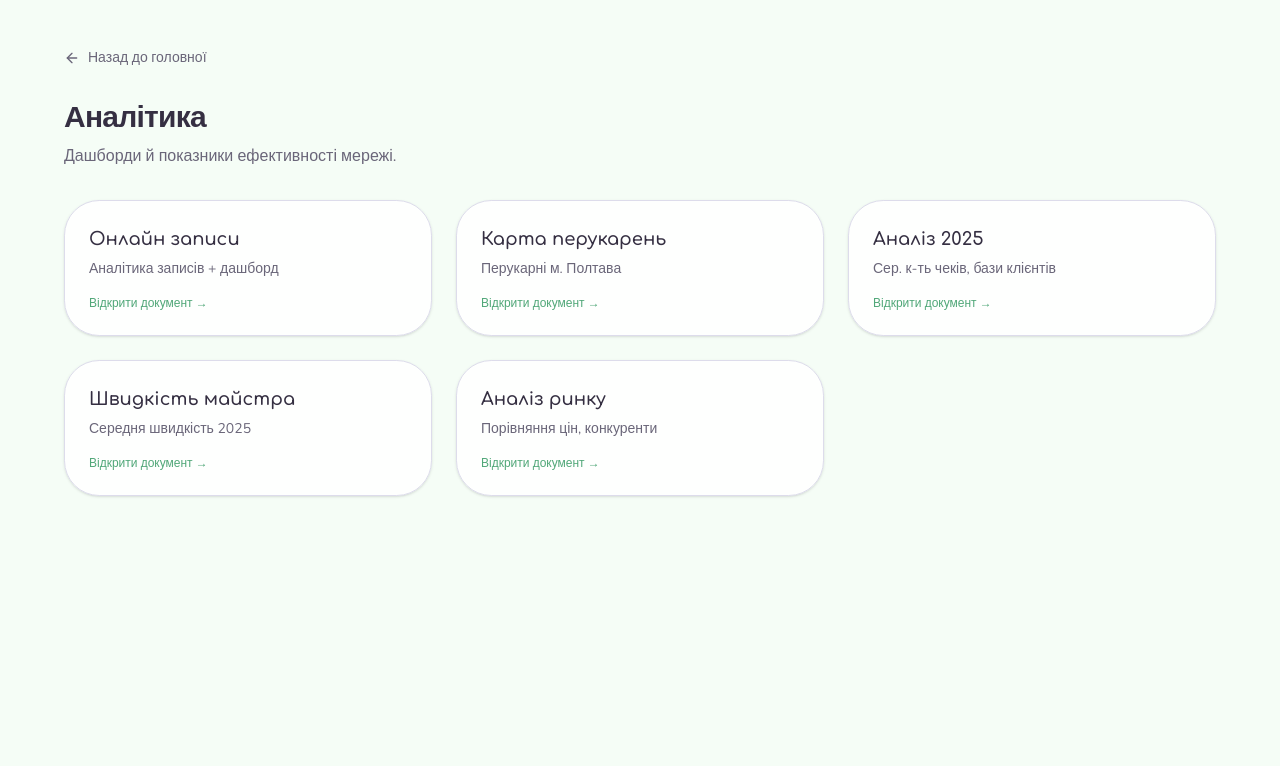
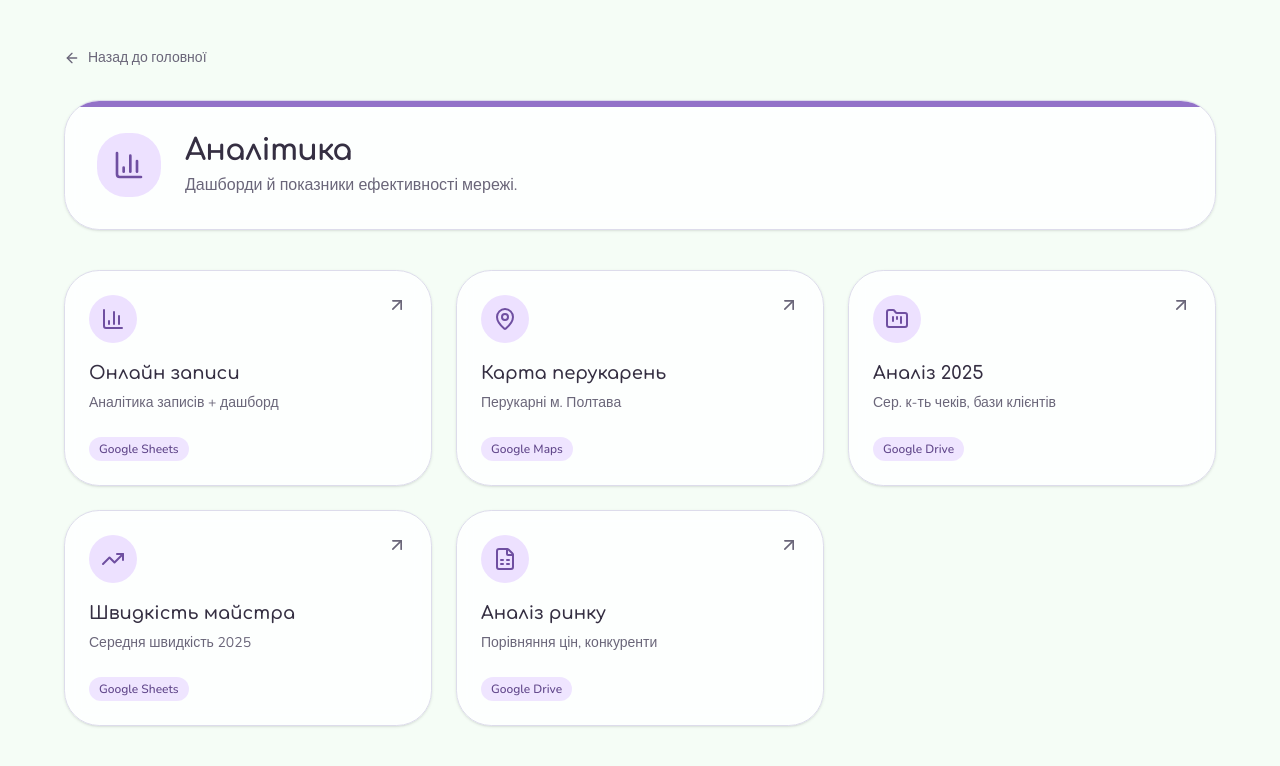
Before and after one commit to Nana-lana/like-hub, a Next.js app in the folder сайт/: page /analytics in a window 1280 px wide. Shown: the top 766 px of the page. Built offline with nearby package versions, Linux system fonts and the light colour scheme.

Commit message:
Update page.tsx

```diff
--- a/сайт/app/analytics/page.tsx
+++ b/сайт/app/analytics/page.tsx
@@ -1,8 +1,22 @@
-import { analyticsTiles } from "@/lib/analytics-data"
 import Link from "next/link"
-import { ArrowLeft } from "lucide-react"
+import { ArrowLeft, ArrowUpRight, BarChart3, TrendingUp, MapPin, FileSpreadsheet, FolderKanban, Activity } from "lucide-react"
+import { directory } from "@/lib/directory-data"
+import { cn } from "@/lib/utils"
+
+// Мапа іконок для елементів аналітики (за потреби можна замінити)
+const analyticsIconMap: Record<string, any> = {
+  "Онлайн записи": BarChart3,
+  "Карта перукарень": MapPin,
+  "Аналіз 2025": FolderKanban,
+  "Швидкість майстра": TrendingUp,
+  "Аналіз ринку": FileSpreadsheet,
+}
 
 export default function AnalyticsPage() {
+  // Знаходимо секцію "analytics" з єдиного файлу конфігурації
+  const analyticsSection = directory.find((s) => s.id === "analytics")
+  const links = analyticsSection ? analyticsSection.links : []
+
   return (
     <main className="min-h-screen p-6 md:p-12">
       <div className="mx-auto max-w-6xl">
@@ -15,34 +29,67 @@ export default function AnalyticsPage() {
           Назад до головної
         </Link>
 
-        <h1 className="text-3xl font-bold tracking-tight mb-2">Аналітика</h1>
-        <p className="text-muted-foreground mb-8">Дашборди й показники ефективності мережі.</p>
+        {/* Головна шапка сторінки (як на сторінці Документи) */}
+        <div className="relative mb-10 overflow-hidden rounded-3xl border border-border bg-card/90 p-8 shadow-sm backdrop-blur-sm">
+          <span className="absolute inset-x-0 top-0 h-1.5 w-full bg-[oklch(0.62_0.13_300)]" aria-hidden="true" />
+          <div className="flex flex-col sm:flex-row items-start sm:items-center gap-6">
+            <span className="flex size-16 shrink-0 items-center justify-center rounded-2xl bg-[oklch(0.93_0.05_300)] text-[oklch(0.5_0.13_300)]">
+              <BarChart3 className="size-8" />
+            </span>
+            <div>
+              <h1 className="font-display text-2xl md:text-3xl font-bold tracking-tight text-foreground">
+                Аналітика
+              </h1>
+              <p className="mt-1 text-muted-foreground text-base">
+                Дашборди й показники ефективності мережі.
+              </p>
+            </div>
+          </div>
+        </div>
 
-        {/* Сітка плитковий каталог */}
+        {/* Сітка карток (повністю ідентична до стилю сторінки Документи) */}
         <div className="grid grid-cols-1 sm:grid-cols-2 lg:grid-cols-3 gap-6">
-          {analyticsTiles.map((tile, idx) => (
+          {links.map((link, idx) => {
+            const isReal = link.url.startsWith("http")
+            const IconComponent = analyticsIconMap[link.title] || Activity
+
+            return (
               <a
                 key={idx}
-              href={tile.url}
-              target="_blank"
+                href={link.url}
+                target={isReal ? "_blank" : undefined}
                 rel="noreferrer"
-              className="group flex flex-col justify-between rounded-3xl border border-border bg-card/90 p-6 shadow-sm transition-all duration-200 hover:border-ring/50 hover:shadow-md"
+                className="group relative flex flex-col justify-between rounded-3xl border border-border bg-card/90 p-6 shadow-sm backdrop-blur-sm transition-all duration-200 hover:-translate-y-0.5 hover:border-[oklch(0.62_0.13_300)] hover:shadow-md"
               >
                 <div>
+                  <div className="flex items-start justify-between gap-4 mb-4">
+                    <span className="flex size-12 shrink-0 items-center justify-center rounded-2xl bg-[oklch(0.93_0.05_300)] text-[oklch(0.5_0.13_300)]">
+                      <IconComponent className="size-6" />
+                    </span>
+                    <ArrowUpRight className="size-5 text-muted-foreground transition-transform duration-200 group-hover:-translate-y-0.5 group-hover:translate-x-0.5 group-hover:text-foreground" />
+                  </div>
+
                   <h3 className="font-display text-lg font-semibold text-foreground group-hover:text-primary transition-colors">
-                  {tile.title}
+                    {link.title}
                   </h3>
-                {tile.description && (
-                  <p className="mt-1.5 text-sm text-muted-foreground">
-                    {tile.description}
+
+                  {link.description && (
+                    <p className="mt-1.5 text-sm text-muted-foreground line-clamp-2">
+                      {link.description}
                     </p>
                   )}
                 </div>
-              <div className="mt-4 flex items-center text-xs font-medium text-primary">
-                Відкрити документ &rarr;
+
+                {link.tag && (
+                  <div className="mt-6 flex items-center">
+                    <span className="rounded-full bg-[oklch(0.94_0.045_300)] px-2.5 py-1 text-xs font-medium text-[oklch(0.45_0.11_300)]">
+                      {link.tag}
+                    </span>
                   </div>
+                )}
               </a>
-          ))}
+            )
+          })}
         </div>
       </div>
     </main>
```
Lines whose indentation alone changed are shown as unchanged.
